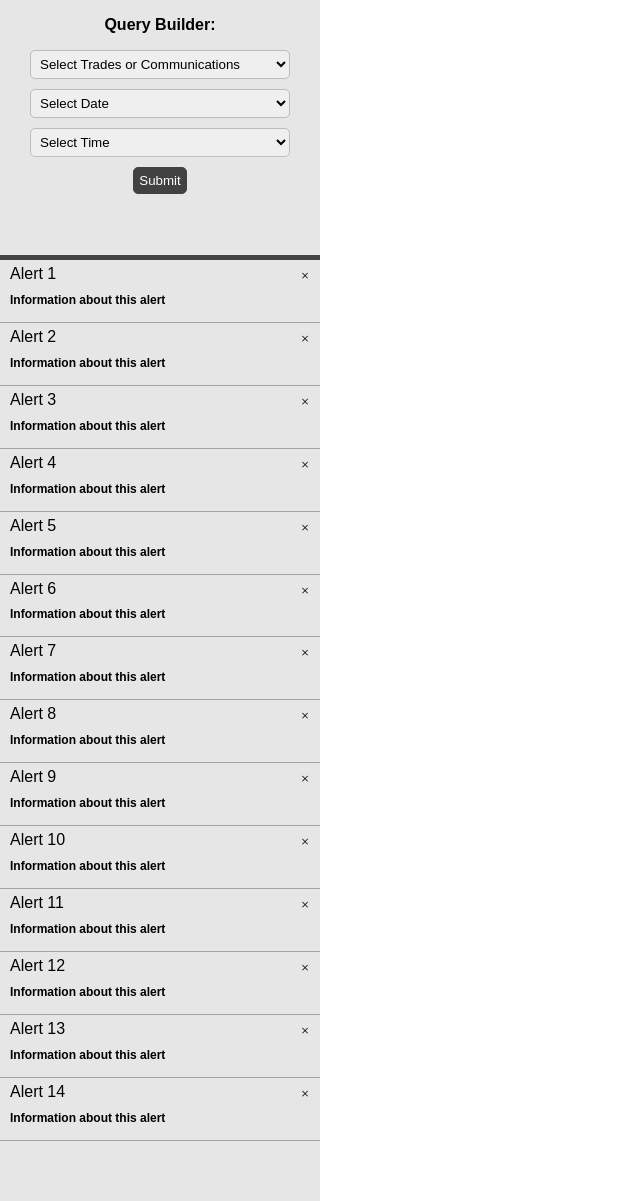
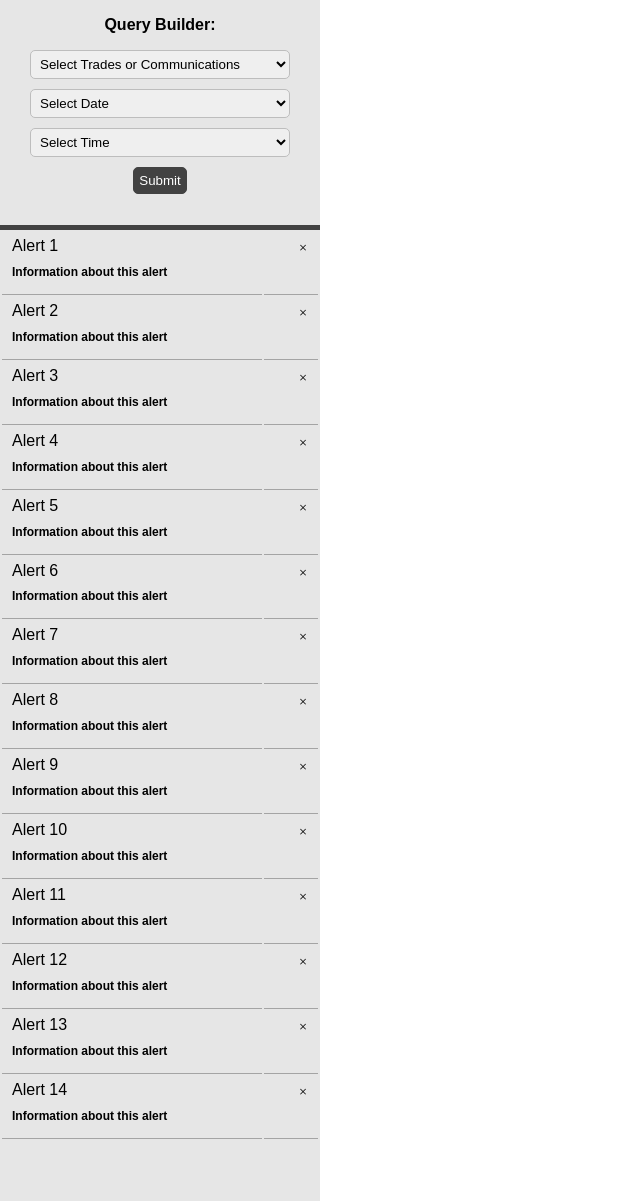
Before and after one commit to sherlockmatt/CS261, a PHP site: page /index.html in a window 1280 px wide. Shown: the part 100-1301 px from the top of the page, without its empty margins (0-640 px from the left). Run offline with PHP 8.4, Linux system fonts and the light colour scheme; some libraries are stand-ins or nearby versions.

Commit message:
changes to css for displaying query results

```diff
--- a/se.css
+++ b/se.css
@@ -9,9 +9,9 @@ html, body {
 	position: fixed;
 	overflow: auto;
 	bottom: 0px;
-	top:360px;
+	top:330px;
 	width: 320px;
-	height: calc(100% - 360px);
+	height: calc(100% - 330px);
 	border: 0px;
 	margin: 0px;
 	padding: 0px;
@@ -25,7 +25,7 @@ html, body {
 	position: fixed;
 	top:100px;
 	width: 320px;
-	height: 255px;
+	height: 225px;
 	border: 0px;
 	margin: 0 auto;
 	padding: 0px;
@@ -35,7 +35,7 @@ html, body {
 .query-builder-footer {
 	background-color: #424242;
 	position: fixed;
-	top:355px;
+	top:325px;
 	width: 320px;
 	height: 5px;
 	margin: 0 auto;
@@ -71,14 +71,32 @@ html, body {
 	color: #e6e6e6;
 }
 
+table#trades {
+	font-family: 'Century Gothic', sans-serif;
+	border-collapse: collapse;
+	padding: 5px;
+	font-size: 13px;
+}
 
-table, td {
+
+table#comms {
+	font-family: 'Century Gothic', sans-serif;
+	border-collapse: collapse;
+	word-wrap: break-word;
+	max-width: 300px;
+	padding: 5px;
+	font-size: 13px;
+}
+
+table#alerts td {
 	font-family: 'Century Gothic', sans-serif;
 	border-bottom: 1px solid #a4a4a4;
 	border-collapse: collapse;
 	padding: 5px;
 	padding-left: 10px;
 }
+
+
 
 .remove {
 	background-color: transparent;
@@ -101,7 +119,6 @@ table, td {
 	height: calc(100% - 100px);
 	background-color: #ffffff;
 	position: fixed;
-	padding: 20px;
 	text-align: center;
 	margin: 0 auto;
 	overflow: auto;
```
